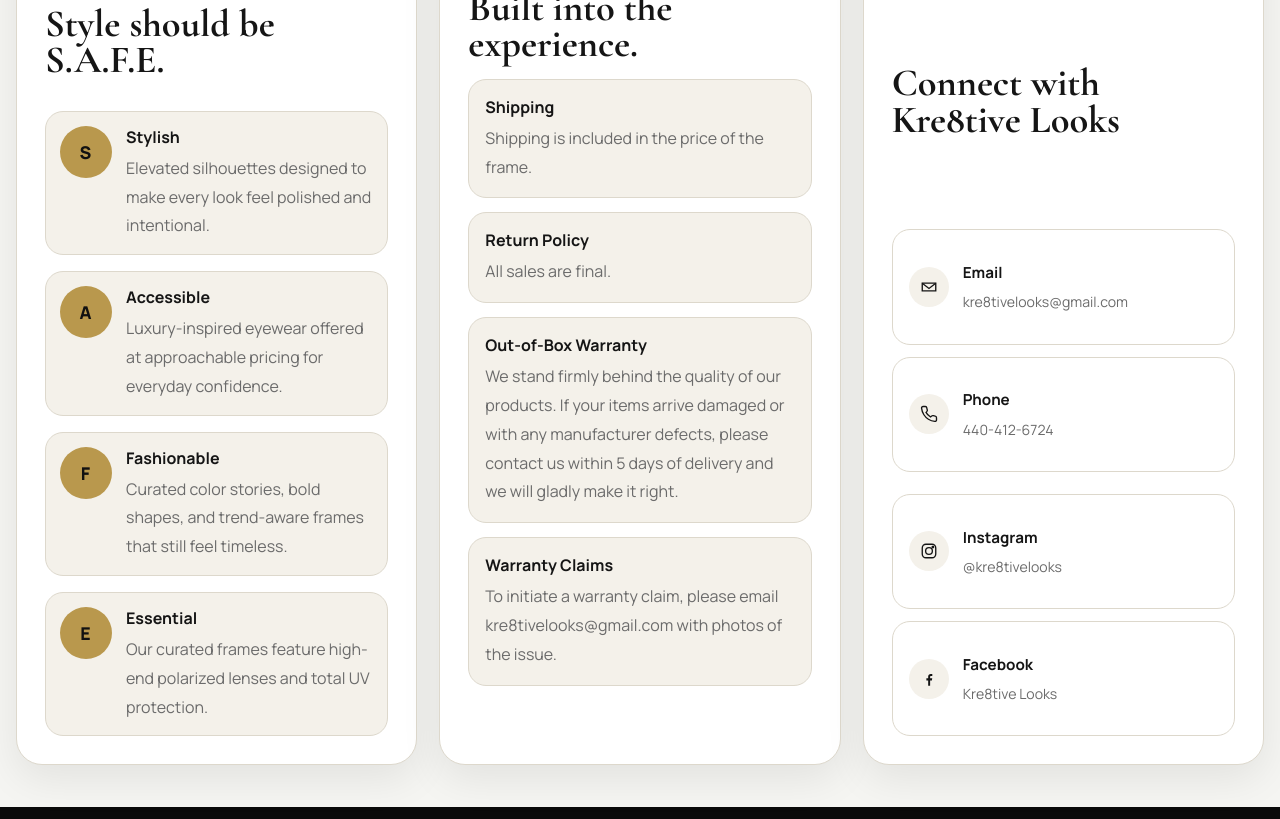
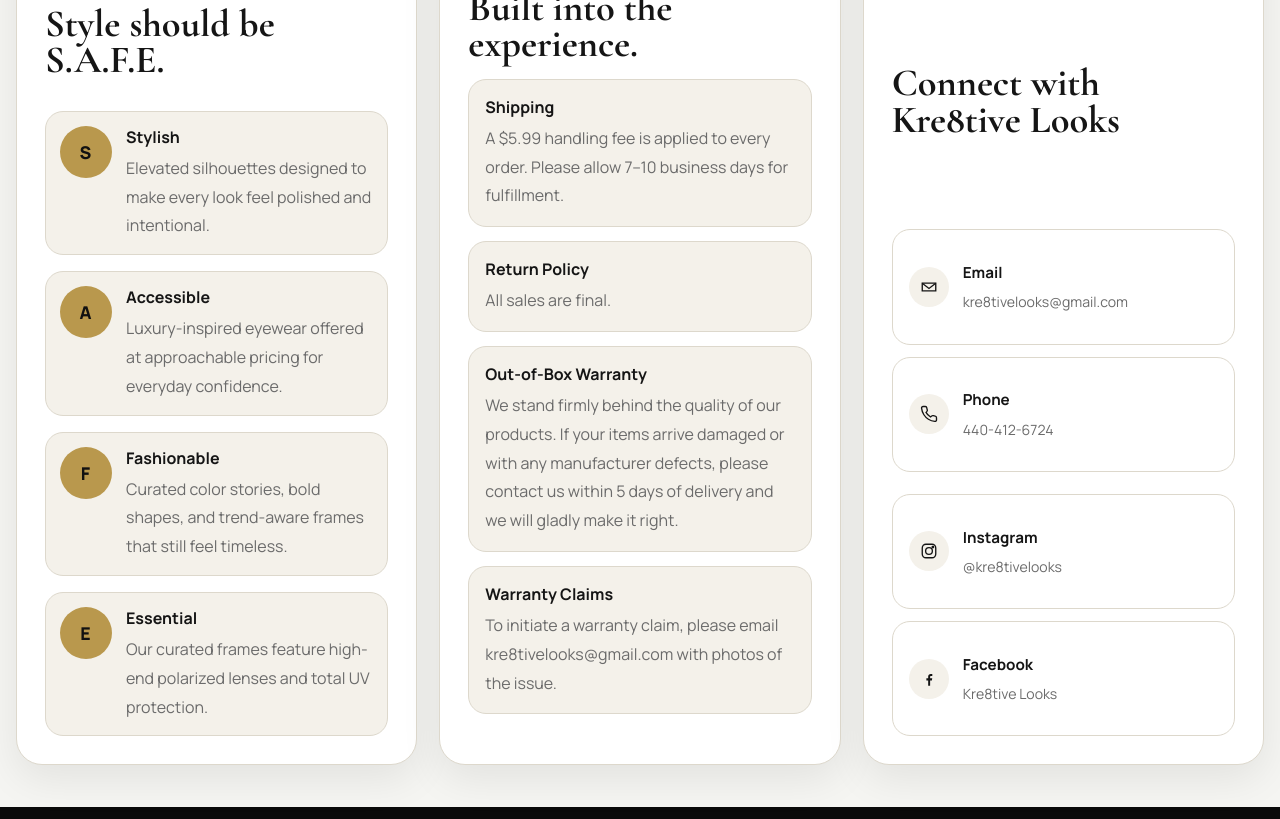
Before and after one commit to CyberInsanityy/kre8tive-looks, a plain HTML site: page index.html in a window 1280 px wide. Shown: the part 1260-2079 px from the top of the page. Drawn offline with nearby package versions, Linux system fonts and the light colour scheme.

Commit message:
Update index.html

```diff
--- a/index.html
+++ b/index.html
@@ -152,7 +152,7 @@
         <div class="policy-stack">
           <div class="policy-item">
             <h3>Shipping</h3>
-            <p>Shipping is included in the price of the frame.</p>
+            <p>A $5.99 handling fee is applied to every order. Please allow 7–10 business days for fulfillment.</p>
           </div>
 
           <div class="policy-item">
```
